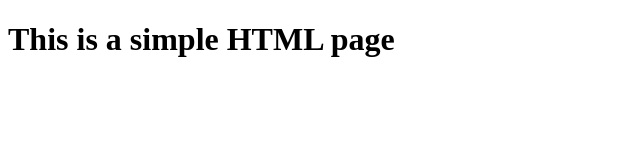
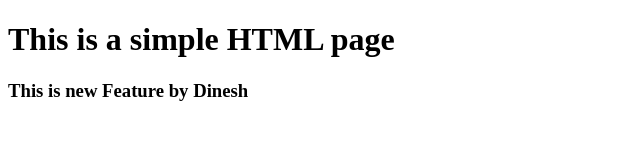
Before and after one commit to Dinesh-colud/localrepo, a plain HTML site: page localRepo/index3.html in a window 1280 px wide. Shown: the whole page, without its empty margins (0-640 px from the left). Drawn offline with Linux system fonts and the light colour scheme.

Commit message:
Add one more Feature

```diff
--- a/localRepo/index3.html
+++ b/localRepo/index3.html
@@ -7,5 +7,6 @@
 </head>
 <body>
     <h1>This is a simple HTML page</h1>
+    <h3>This is new Feature by Dinesh</h3>
 </body>
 </html>
```
